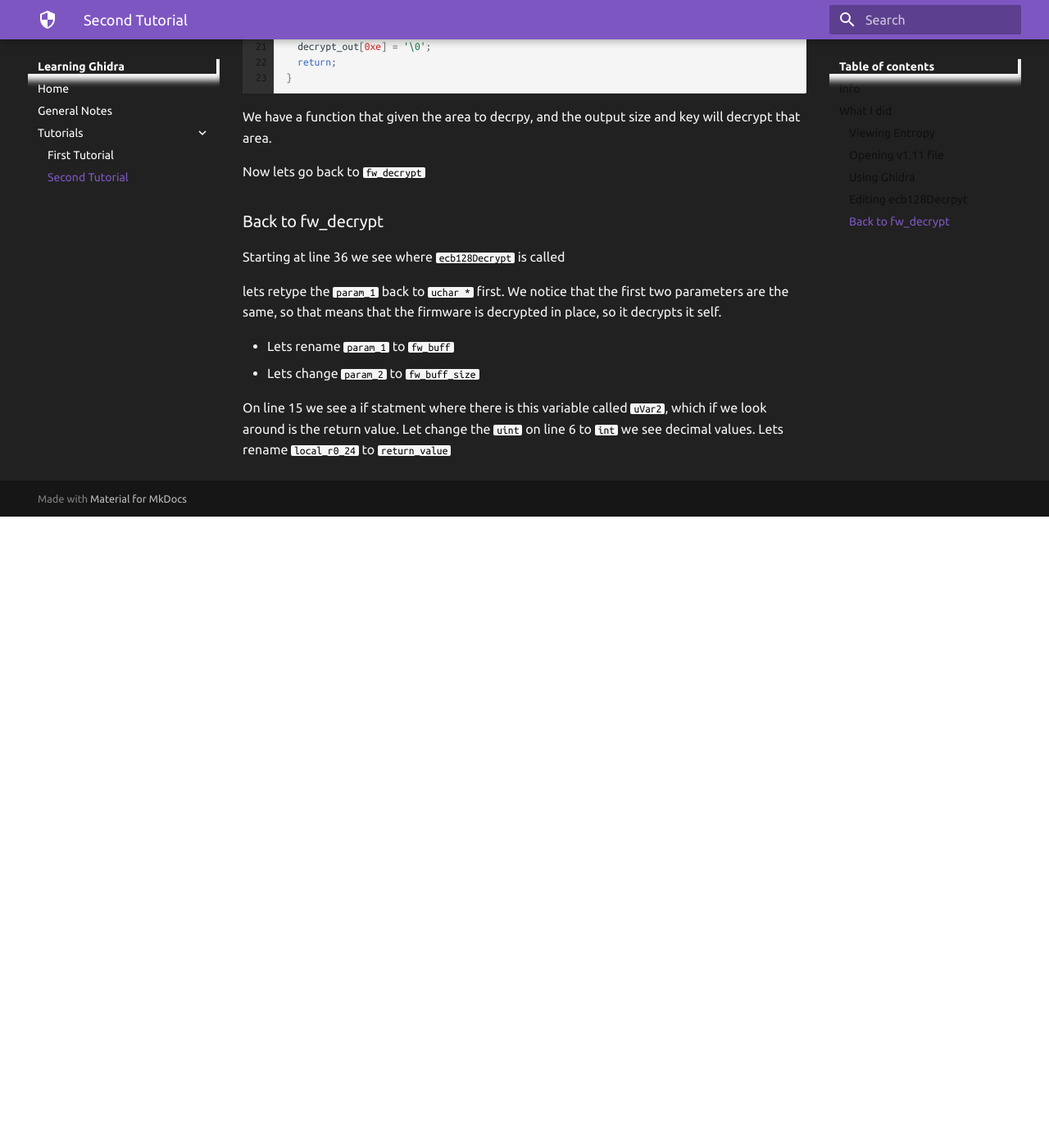
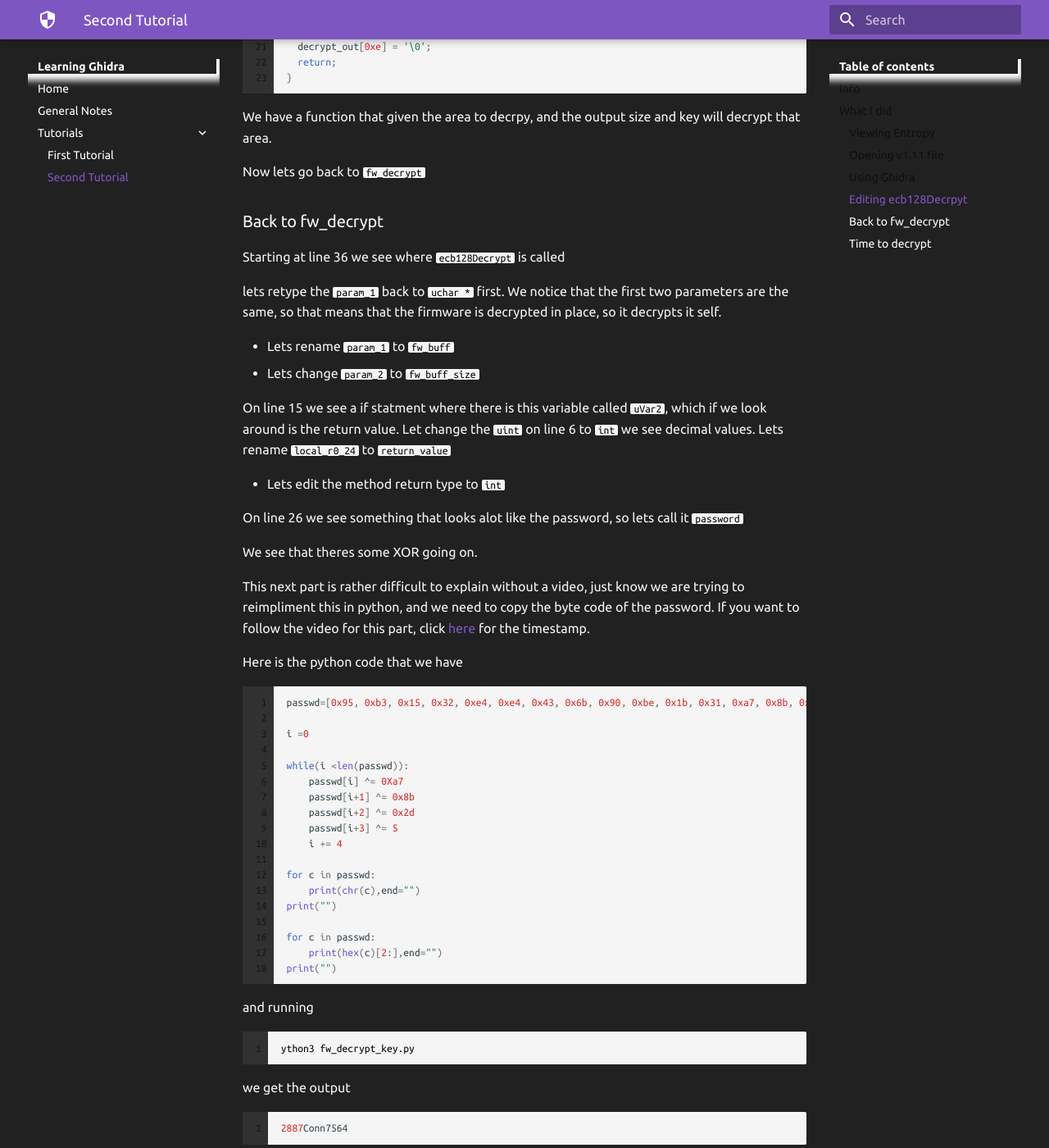
Before and after one commit to ShahNafis/learning-ghidra, an MkDocs documentation site: the page built from docs/tutorials/second-tutorial/second-tutorial.md, in a window 1280 px wide and 1400 px high, scrolled down 5503 px. Shown: the whole window at 82% size. Built offline with MkDocs 1.6.1 and Material for MkDocs 9.7.7, drawn with Linux system fonts in a browser that asks for light colours; before the commit the page ends 6133 px from its top, so only the background shows below that; some of the changed text lies outside the part shown.

Commit message:
2nd tutorial done

````diff
--- a/docs/tutorials/second-tutorial/second-tutorial.md
+++ b/docs/tutorials/second-tutorial/second-tutorial.md
@@ -228,3 +230,83 @@
 On line 15 we see a if statment where there is this variable called `uVar2`,
 which if we look around is the return value. Let change the `uint` on line 6 to
 `int` we see decimal values. Lets rename `local_r0_24` to `return_value`
+
+- Lets edit the method return type to `int`
+
+On line 26 we see something that looks alot like the password, so lets call it `password`
+
+We see that theres some XOR going on.
+
+This next part is rather difficult to explain without a video, just know we are
+trying to reimpliment this in python, and we need to copy the byte code of the
+password. If you want to follow the video for this part, click
+[here](https://youtu.be/4urMITJKQQs?t=590) for the timestamp.
+
+Here is the python code that we have
+
+
+```python
+passwd=[0x95, 0xb3, 0x15, 0x32, 0xe4, 0xe4, 0x43, 0x6b, 0x90, 0xbe, 0x1b, 0x31, 0xa7, 0x8b, 0x2d, 0x05]
+
+i =0
+
+while(i <len(passwd)):
+    passwd[i] ^= 0Xa7
+    passwd[i+1] ^= 0x8b
+    passwd[i+2] ^= 0x2d
+    passwd[i+3] ^= 5
+    i += 4
+
+for c in passwd:
+    print(chr(c),end="")
+print("")
+
+for c in passwd:
+    print(hex(c)[2:],end="")
+print("")
+```
+
+and running
+
+```bash
+ython3 fw_decrypt_key.py
+```
+
+we get the output
+
+```
+2887Conn7564
+```
+
+Hey,thats the key, wowe.
+
+The hex key is `32383837436f6e6e373536340000`
+
+### Time to decrypt
+
+With the hex key of `32383837436f6e6e373536340000` and the fact that Ubuntu has
+openssl with the ability to decrypt aes-128-ecb, lets go ahead and try that
+
+However, there was a offset,which was 0x28 which is 40 in decimal
+
+So we need that offset removed, simply run
+
+```bash
+dd if=moxa-nport-w2150a-w2250a-series-firmware-v2.2.rom of=firmware_offset.encrypted bs=1 skip=40
+```
+
+to get that.
+
+Now lets decrpyt that file with
+
+```bash
+openssl aes-128-ecb -d -K "32383837436f6e6e373536340000" -in firmware_offset.encrypted -out firmware.decrypted
+```
+
+ignore the warning.
+
+Now lets run binwalk and we see that we can see the file structure
+
+Then if we check the entropy we see that its much different from before.
+
+![Entropy of file][de_entropy]
````
Also changed, not shown: other parts of docs/tutorials/second-tutorial/second-tutorial.md (+2 -0 lines), README.md (+3 -2 lines), docs/tutorials/second-tutorial/fw_decrypt_key.py (added, +18 -0 lines), docs/tutorials/second-tutorial/de_entropy.png (added), 8 other files.
